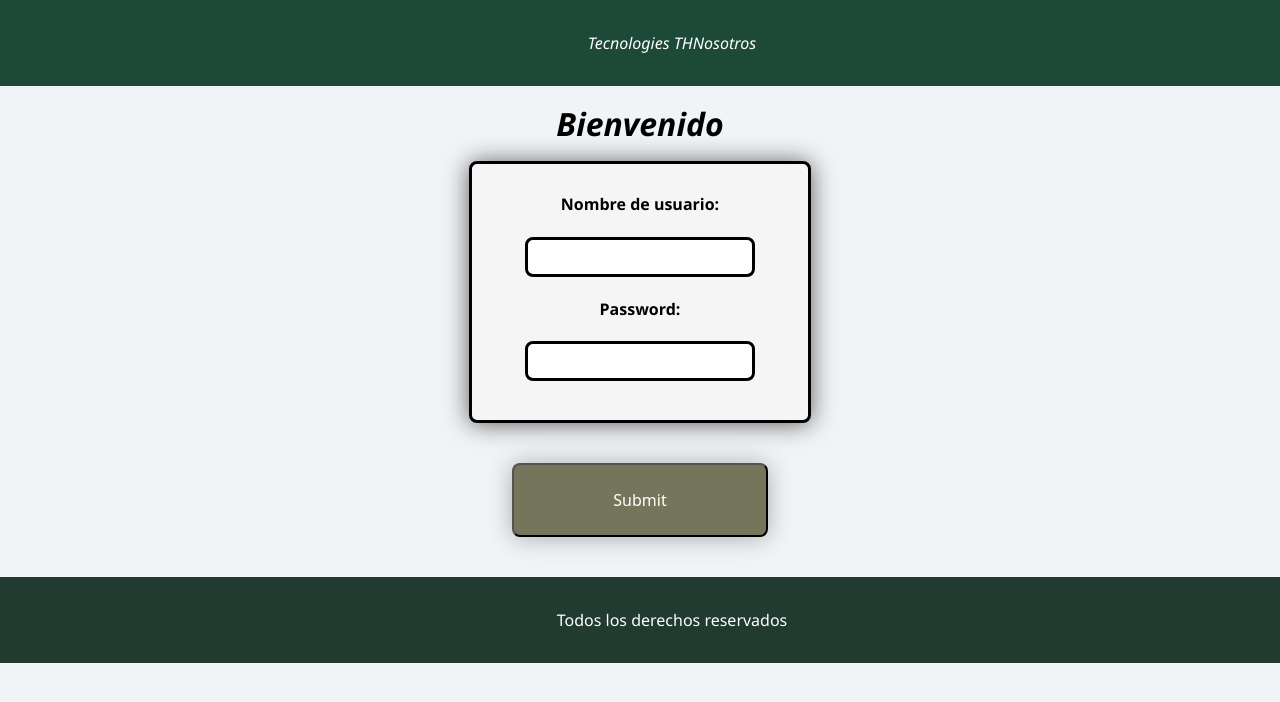
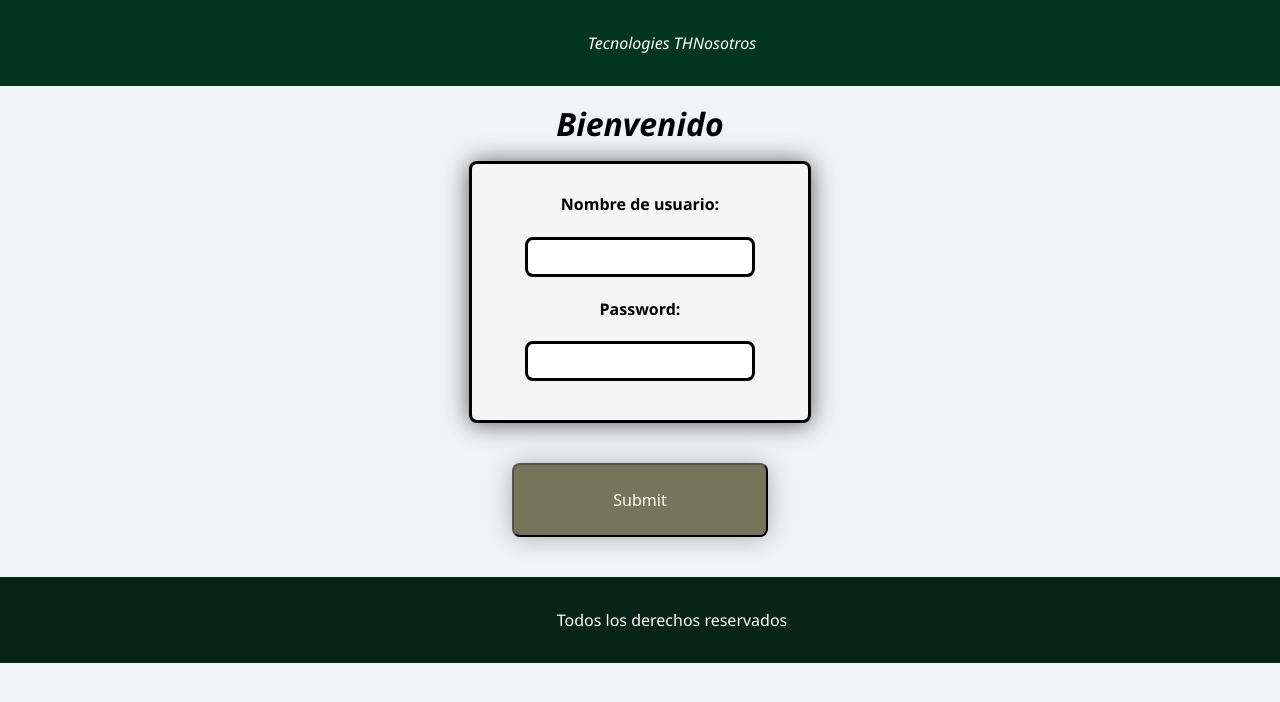
Before and after one commit to Xiuh185/Dspiproyecto, a PHP site: page / in a window 1280 px wide; the page is wider, and only the part inside the window is pictured. Shown: the top 702 px of that part. Run offline with PHP 8.4, Linux system fonts and the light colour scheme.

Commit message:
Update index.css

```diff
--- a/index.css
+++ b/index.css
@@ -64,7 +64,7 @@ div{
     box-shadow: 0px 1px 25px rgba(3, 3, 3, 0.623);
 }
 .barradetareas{
-    background: rgba(4, 53, 33, 0.89);
+    background: rgb(4, 53, 33);
     font-family: 'Segoe UI', Tahoma, Geneva, Verdana, sans-serif;
     color: white;
     padding: 2rem;
@@ -72,7 +72,7 @@ div{
     height: 15%;
 }
 .barrainferior{
-    background: rgba(8, 36, 25, 0.89);
+    background: rgb(8, 36, 25);
     font-family: 'Segoe UI', Tahoma, Geneva, Verdana, sans-serif;
     color: white;
     padding: 2rem;
```
